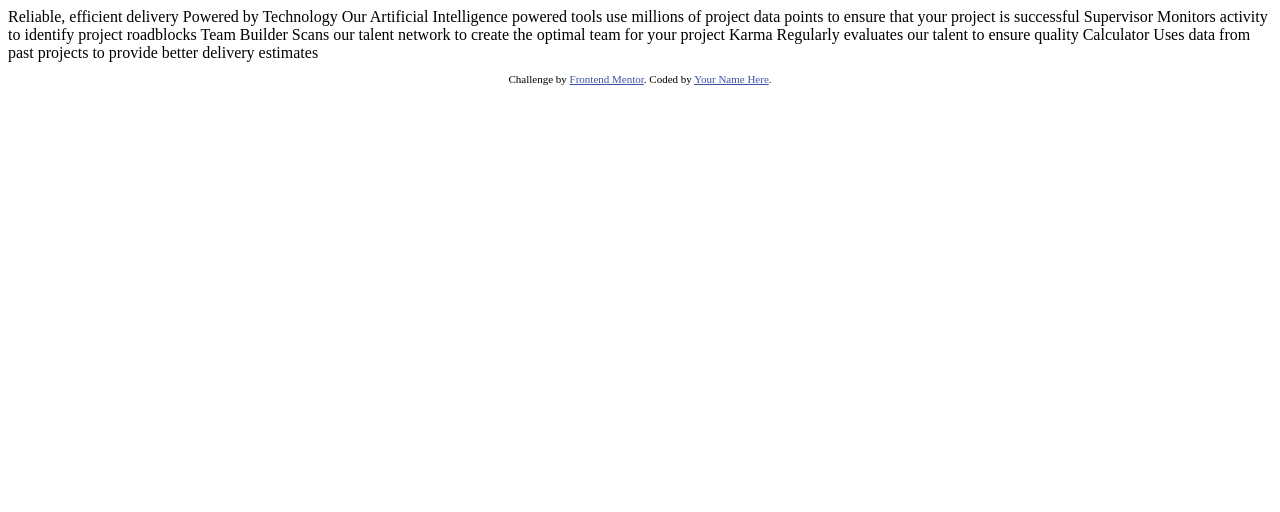
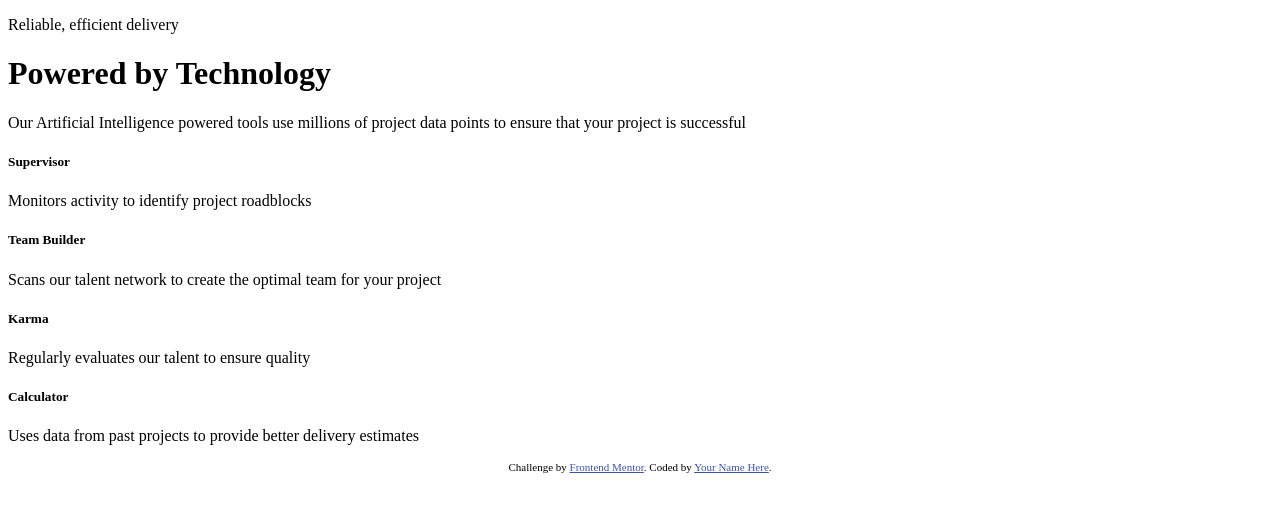
Before and after one commit to Tonye-Onuoha/Four-Card-Feature-Section, a plain HTML site: page index.html in a window 1280 px wide. Drawn offline with Linux system fonts and the light colour scheme.

Commit message:
Created markup file structure

```diff
--- a/index.html
+++ b/index.html
@@ -1,44 +1,65 @@
-<!DOCTYPE html>
+<!doctype html>
 <html lang="en">
   <head>
-  <meta charset="UTF-8">
-  <meta name="viewport" content="width=device-width, initial-scale=1.0"> <!-- displays site properly based on user's device -->
+    <meta charset="UTF-8" />
+    <meta name="viewport" content="width=device-width, initial-scale=1.0" />
+    <!-- displays site properly based on user's device -->
 
-  <link rel="icon" type="image/png" sizes="32x32" href="./images/favicon-32x32.png">
+    <link rel="icon" type="image/png" sizes="32x32" href="./images/favicon-32x32.png" />
 
     <title>Frontend Mentor | Four card feature section</title>
 
     <!-- Feel free to remove these styles or customise in your own stylesheet 👍 -->
     <style>
-    .attribution { font-size: 11px; text-align: center; }
-    .attribution a { color: hsl(228, 45%, 44%); }
+      .attribution {
+        font-size: 11px;
+        text-align: center;
+      }
+      .attribution a {
+        color: hsl(228, 45%, 44%);
+      }
     </style>
   </head>
   <body>
+    <main>
+      <p>Reliable, efficient delivery</p>
+      <h1>Powered by Technology</h1>
 
-  Reliable, efficient delivery
-  Powered by Technology
+      <p>
+        Our Artificial Intelligence powered tools use millions of project data points to ensure that your project is
+        successful
+      </p>
 
-  Our Artificial Intelligence powered tools use millions of project data points
-  to ensure that your project is successful
-
-  Supervisor
-  Monitors activity to identify project roadblocks
-
-  Team Builder
-  Scans our talent network to create the optimal team for your project
-
-  Karma
-  Regularly evaluates our talent to ensure quality
-
-  Calculator
-  Uses data from past projects to provide better delivery estimates
-
+      <div class="container">
+        <div class="card-container">
+          <div class="card">
+            <h5>Supervisor</h5>
+            <p>Monitors activity to identify project roadblocks</p>
+          </div>
+        </div>
+        <div class="card-container">
+          <div class="card">
+            <h5>Team Builder</h5>
+            <p>Scans our talent network to create the optimal team for your project</p>
+          </div>
+          <div class="card">
+            <h5>Karma</h5>
+            <p>Regularly evaluates our talent to ensure quality</p>
+          </div>
+        </div>
+        <div class="card-container">
+          <div class="card">
+            <h5>Calculator</h5>
+            <p>Uses data from past projects to provide better delivery estimates</p>
+          </div>
+        </div>
+      </div>
+    </main>
 
     <footer>
       <p class="attribution">
-      Challenge by <a href="https://www.frontendmentor.io?ref=challenge" target="_blank">Frontend Mentor</a>.
-      Coded by <a href="#">Your Name Here</a>.
+        Challenge by <a href="https://www.frontendmentor.io?ref=challenge" target="_blank">Frontend Mentor</a>. Coded by
+        <a href="#">Your Name Here</a>.
       </p>
     </footer>
   </body>
```
Lines whose indentation alone changed are shown as unchanged.
